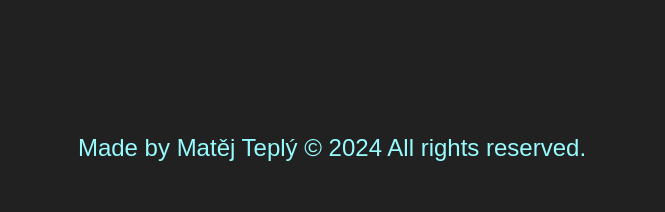
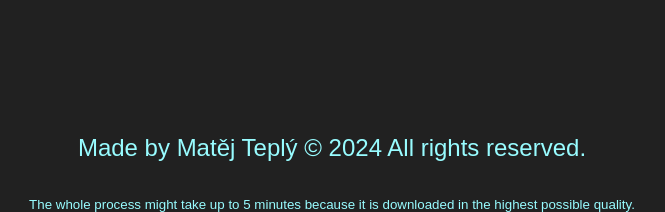
Before and after one commit to Majkey25/youtube_downloader, a Flask app: page / in a window 1280 px wide. Shown: the part 588-800 px from the top of the page, without its empty margins (308-973 px from the left). Run offline with Flask 3, Linux system fonts and the light colour scheme.

Commit message:
it works! localy...

```diff
--- a/app.py
+++ b/app.py
@@ -154,6 +154,7 @@ def delete_file():
 
     return jsonify({'error': 'No files to delete or files not found'}), 404
 
+
 @app.route('/delete_cookie', methods=['POST'])
 def delete_cookie():
     response = make_response(jsonify({'status': 'Cookie deleted'}))
--- a/templates/index.html
+++ b/templates/index.html
@@ -32,6 +32,8 @@
         </div>
     </div>
 
+    <p style="text-align: center; margin: 0; font-size: smaller; position: absolute; bottom: 0; width: 100%;">The whole process might take up to 5 minutes because it is downloaded in the highest possible quality.</p>
+
     <footer style="display: flex; justify-content: center; align-items: center; text-align: center;">
         <a href="https://majkey25.github.io/Majkey25/" style="text-decoration: none; color: inherit;">
             <p style="margin: 1;">Made by Matěj Teplý &copy; <span id="year"></span> All rights reserved.</p>
```
